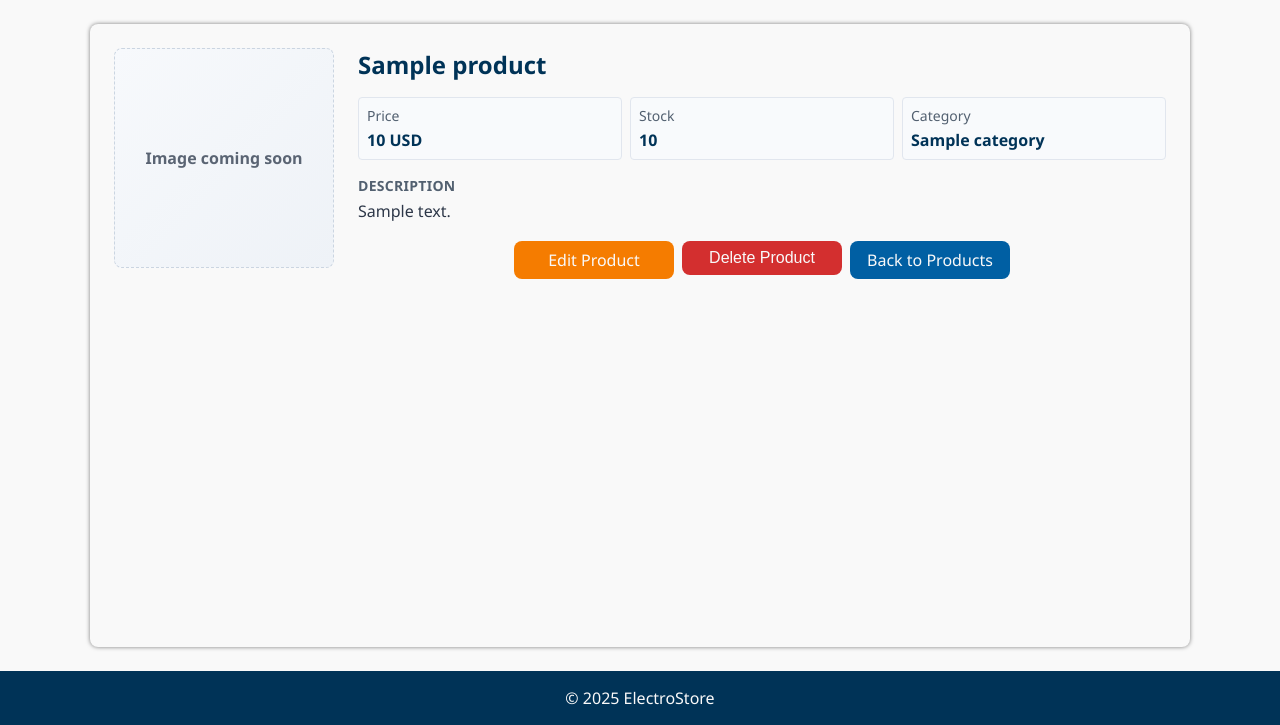
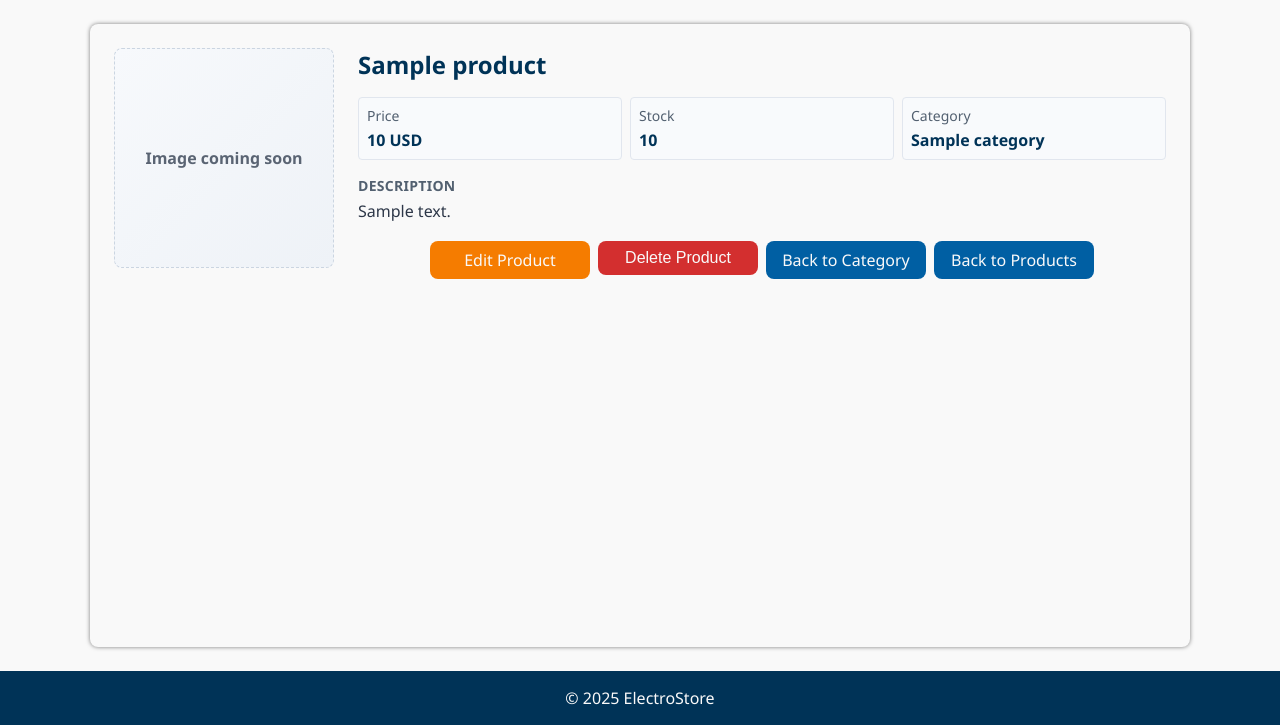
Before and after one commit to dlastic/inventory-application, a Flask app: template templates/product.html in a window 1280 px wide. Shown: the part 75-800 px from the top of the page. Run offline with Flask 3, Linux system fonts and the light colour scheme; the template is opened without the code that fills it: most values are stand-ins (such as "Sample title", 1, 10 or a date in 2020).

Commit message:
Add Back to Category button in product details

```diff
--- a/templates/product.html
+++ b/templates/product.html
@@ -42,6 +42,7 @@
             Delete Product
           </button>
         </form>
+        <a class="btn btn--back" href="{{ url_for('view_category', category_id=product.category_id) }}">Back to Category</a>
         <a class="btn btn--back" href="{{ url_for('list_products') }}">Back to Products</a>
       </div>
     </div>
```
